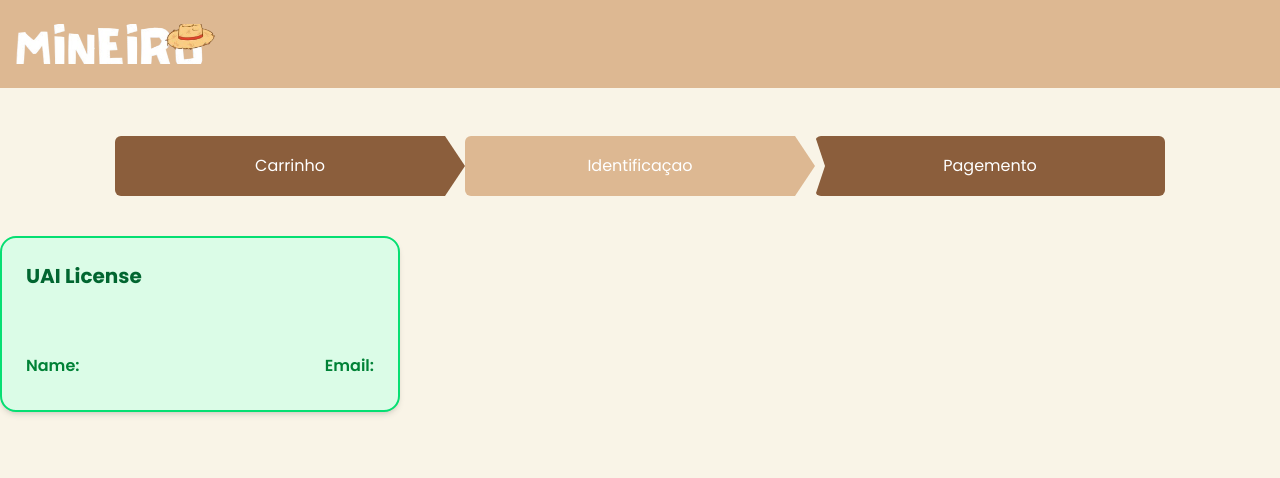
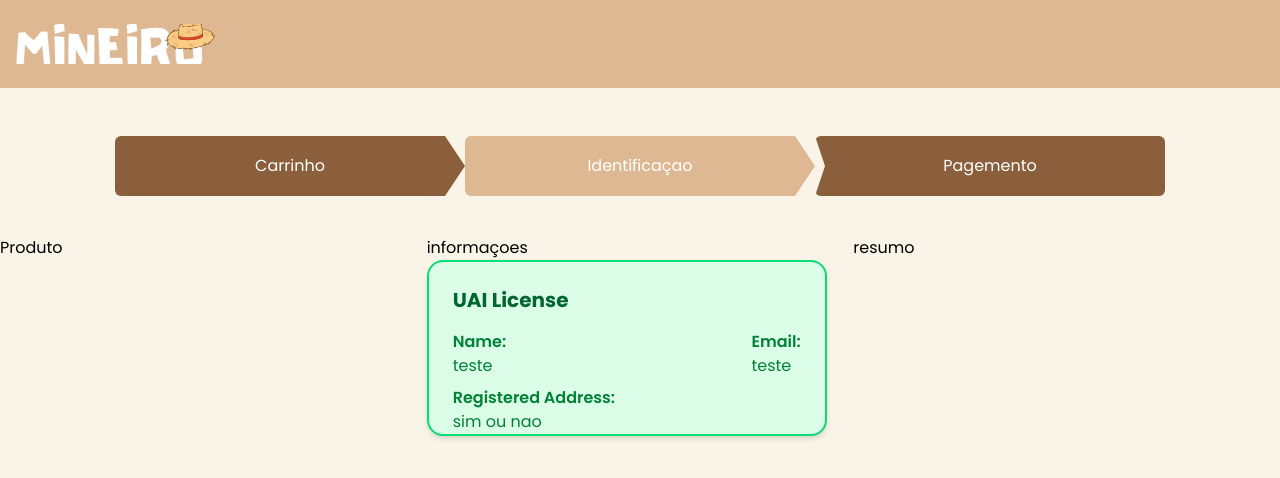
Before and after one commit to Giuliano-Maciel-Lopes/web-padaria, a React (Vite) app: page /cart/identification in a window 1280 px wide. Shown: the top 478 px of the page. Built offline with nearby package versions, Linux system fonts and the light colour scheme.

Commit message:
test: antes da organizaçao

```diff
--- a/src/components/cart identification/license.tsx
+++ b/src/components/cart identification/license.tsx
@@ -1,6 +1,6 @@
 type Props = {
-  name: string;
-  email: string;
+  name?: string;
+  email?: string;
   addressRegistered?: string;
 };
 
@@ -14,7 +14,7 @@ export function License({ name, email, addressRegistered }: Props) {
           <p className="font-semibold">Name:</p>
           <p>{name}</p>
         </div>
-        <div>
+        <div >
           <p className="font-semibold">Email:</p>
           <p>{email}</p>
         </div>
@@ -22,6 +22,7 @@ export function License({ name, email, addressRegistered }: Props) {
 
       {addressRegistered && (
         <div className="text-green-700">
+          <p className="font-semibold">Registered Address:</p>
           <p>{addressRegistered}</p>
         </div>
       )}
--- a/src/pages/cart-identification.tsx
+++ b/src/pages/cart-identification.tsx
@@ -4,9 +4,24 @@ import { useAuth } from "../hooks/auth/useAuth";
 
 export function CartIdentificationPage() {
   const {session} = useAuth()
+  const auth = session?.token;
   return (
-    <div className="flex flex-col">
-      <License/>
+    <div className="flex flex-col md:flex-row w-full">
+      <div className="w-1/3 flex">
+        <h1 className="hidden md:block ">Produto</h1>
+
+      </div>
+
+      <div className="w-1/3">
+       <h1 className="hidden md:block">informaçoes</h1>
+      <License name={"teste"} email={"teste"} addressRegistered="sim ou nao "/>
+      </div>
+
+      <div className="w-1/3">
+      <h1 className="hidden md:block">resumo</h1>
+
+
+      </div>
 
     </div>
   );
```
